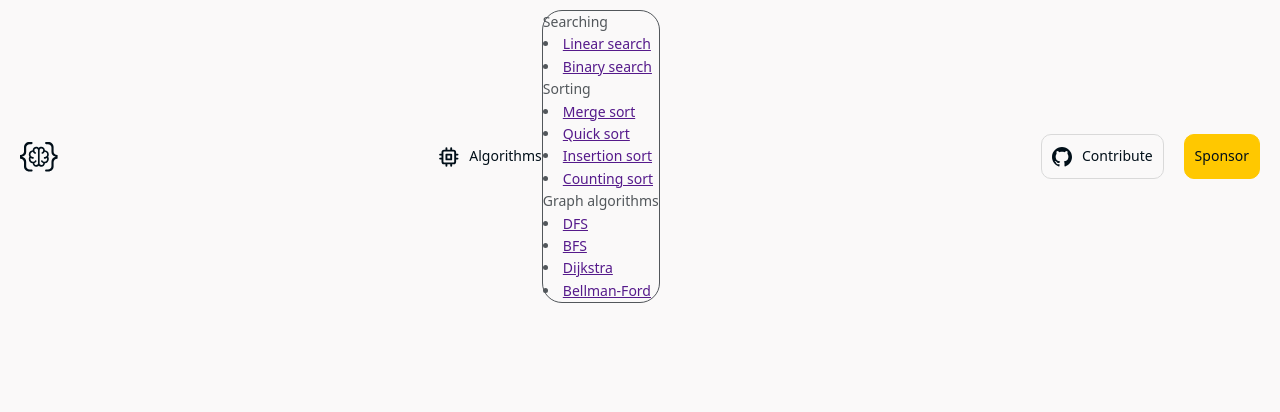
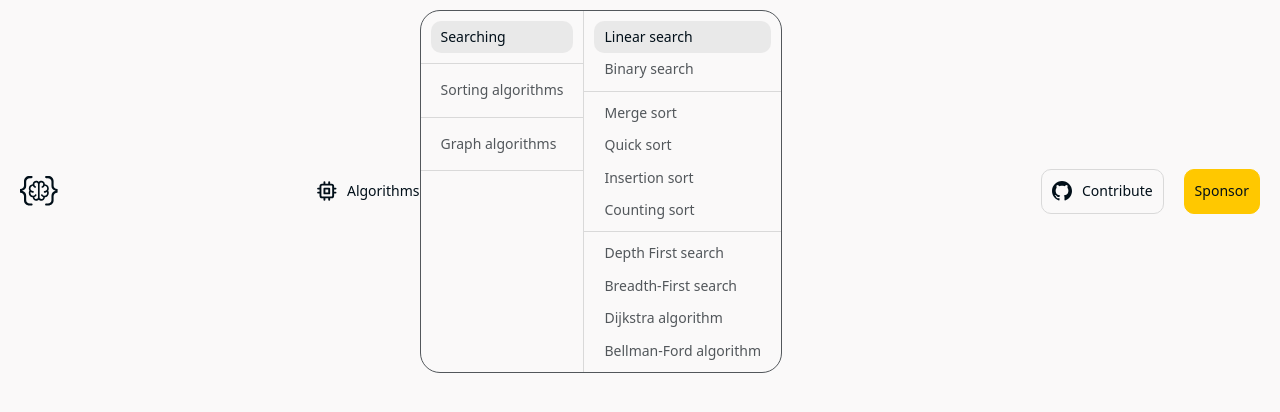
Before and after one commit to eroblaze/Algorize-static, a plain HTML site: page index.html in a window 1280 px wide. Drawn offline with Linux system fonts and the light colour scheme.

Commit message:
Making progress on the header

```diff
--- a/index.html
+++ b/index.html
@@ -60,7 +60,7 @@
               <span>Algorithms</span>
             </a>
 
-            <div class="header__nav__list__contents">
+            <div class="header__nav__list__contents" id="header__nav__list__contents--mobile">
               <div class="nav__list__content">
                 <div class="clickable nav__list__content__header">
                   <svg
@@ -77,7 +77,7 @@
                   <span>Searching</span>
                 </div>
                 <nav>
-                  <ul>
+                  <ul role="list">
                     <li>
                       <a href="" class="active-link">Linear search</a>
                     </li>
@@ -105,7 +105,7 @@
                 </div>
 
                 <nav>
-                  <ul>
+                  <ul role="list">
                     <li>
                       <a href="">Merge sort</a>
                     </li>
@@ -139,7 +139,7 @@
                 </div>
 
                 <nav>
-                  <ul>
+                  <ul role="list">
                     <li>
                       <a href="">DFS</a>
                     </li>
@@ -151,6 +151,69 @@
                     </li>
                     <li>
                       <a href="">Bellman-Ford</a>
+                    </li>
+                  </ul>
+                </nav>
+              </div>
+            </div>
+
+            <div class="header__nav__list__contents" id="header__nav__list__contents--desktop">
+              <div class="header__nav__list__content__headers">
+                <div class="clickable nav__list__content__header">
+                  <a class="active-link">Searching</a>
+                </div>
+
+                <div class="clickable nav__list__content__header">
+                  <a>Sorting algorithms</a>
+                </div>
+
+                <div class="clickable nav__list__content__header">
+                  <a>Graph algorithms</a>
+                </div>
+              </div>
+
+              <div class="nav__list__content__bodies">
+                <nav>
+                  <ul role="list">
+                    <li>
+                      <a href="" class="active-link">Linear search</a>
+                    </li>
+                    <li>
+                      <a href="">Binary search</a>
+                    </li>
+                  </ul>
+                </nav>
+
+                <nav>
+                  <ul role="list">
+                    <li>
+                      <a href="">Merge sort</a>
+                    </li>
+                    <li>
+                      <a href="">Quick sort</a>
+                    </li>
+                    <li>
+                      <a href="">Insertion sort</a>
+                    </li>
+                    <li>
+                      <a href="">Counting sort</a>
+                    </li>
+                  </ul>
+                </nav>
+
+                <nav>
+                  <ul role="list">
+                    <li>
+                      <a href="">Depth First search</a>
+                    </li>
+                    <li>
+                      <a href="">Breadth-First search</a>
+                    </li>
+                    <li>
+                      <a href="">Dijkstra algorithm</a>
+                    </li>
+                    <li>
+                      <a href="">Bellman-Ford algorithm</a>
                     </li>
                   </ul>
                 </nav>
--- a/styles/layout/_header.scss
+++ b/styles/layout/_header.scss
@@ -124,17 +124,35 @@
   border: f.rem(1) solid var(--navigation-list-content-border-color);
   border-radius: var(--h-n-l-c-border-radius);
 
-  @include b.breakpoint(md) {
+  a {
     display: block;
-    --h-n-l-c-border-radius: var(--b-radius);
+    border-radius: var(--smaller-b-radius);
+    padding-inline: var(--smaller-g-padding);
+    padding-block: calc(var(--smaller-g-padding) / 2);
+    color: currentColor;
+    text-decoration: none;
+
+    &.active-link {
+      color: var(--heading-text-color);
+      background-color: var(--text-hover-background-color);
+    }
+  }
 }
 
-  @include b.breakpoint(md, max-width) {
+.header__nav__list__contents.open {
+  display: flex;
+}
+
+#header__nav__list__contents--mobile {
   flex-direction: column;
   width: 100%;
   padding: var(--smaller-g-padding);
   border-color: var(--h-n-l-c-background-color);
   gap: var(--smaller-g-padding);
+
+  @include b.breakpoint(md) {
+    display: none;
+  }
 
   .nav__list__content {
     > .nav__list__content__header {
@@ -153,21 +171,7 @@
 
       ul {
         border-inline-start: f.rem(1) solid var(--line-separator-color);
-          list-style-type: none;
         padding-inline-start: calc(var(--smaller-g-padding) + 2px);
-        }
-        a {
-          display: block;
-          border-radius: var(--smaller-b-radius);
-          padding-inline: var(--smaller-g-padding);
-          padding-block: calc(var(--smaller-g-padding) / 2);
-          color: currentColor;
-          text-decoration: none;
-
-          &.active-link {
-            color: var(--heading-text-color);
-            background-color: var(--text-hover-background-color);
-          }
       }
     }
     & > nav.open {
@@ -175,13 +179,46 @@
     }
   }
 }
+
+#header__nav__list__contents--desktop {
+  --h-n-l-c-border-radius: var(--b-radius);
+  display: flex; // remove this from here later
+
+  @include b.breakpoint(md, max-width) {
+    display: none;
   }
 
-.header__nav__list__contents.open {
+  .nav__list__content__header {
+    padding: var(--smaller-g-padding);
+    border-block-end: f.rem(1) solid var(--border-color);
+
+    &:first-of-type {
+      padding-block-start: var(--smaller-g-padding);
+    }
+  }
+
+  .nav__list__content__bodies {
     display: flex;
+    flex-direction: column;
+    gap: f.rem(5);
+    border-inline-start: f.rem(1) solid var(--border-color);
 
-  @include b.breakpoint(md) {
-    display: none;
+    > nav {
+      padding-block-end: f.rem(5);
+      border-block-end: f.rem(1) solid var(--border-color);
+
+      &:first-of-type {
+        padding-block-start: var(--smaller-g-padding);
+      }
+
+      &:last-of-type {
+        border-block-end: none;
+      }
+
+      ul {
+        padding-inline: var(--smaller-g-padding);
+      }
+    }
   }
 }
 
```
Also changed, not shown: styles.css, 1 other file. Lines whose indentation alone changed are shown as unchanged.
